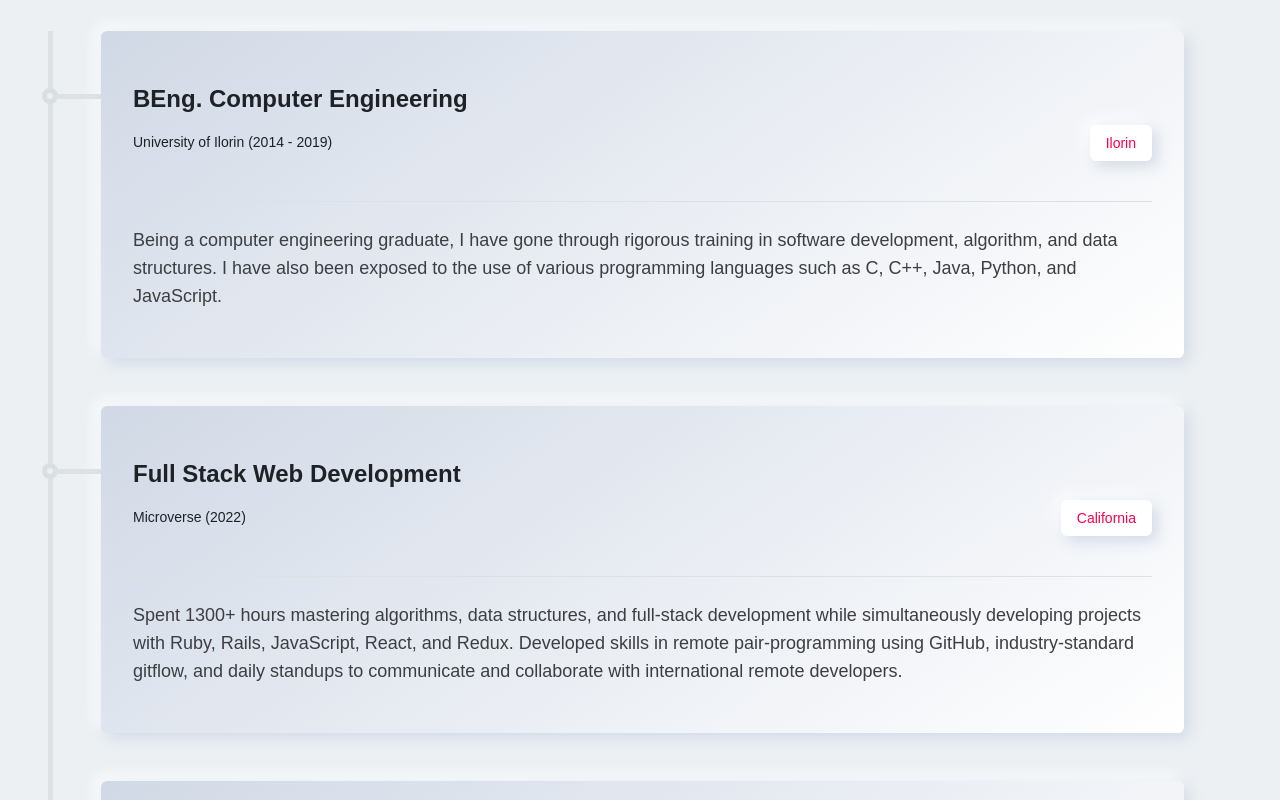
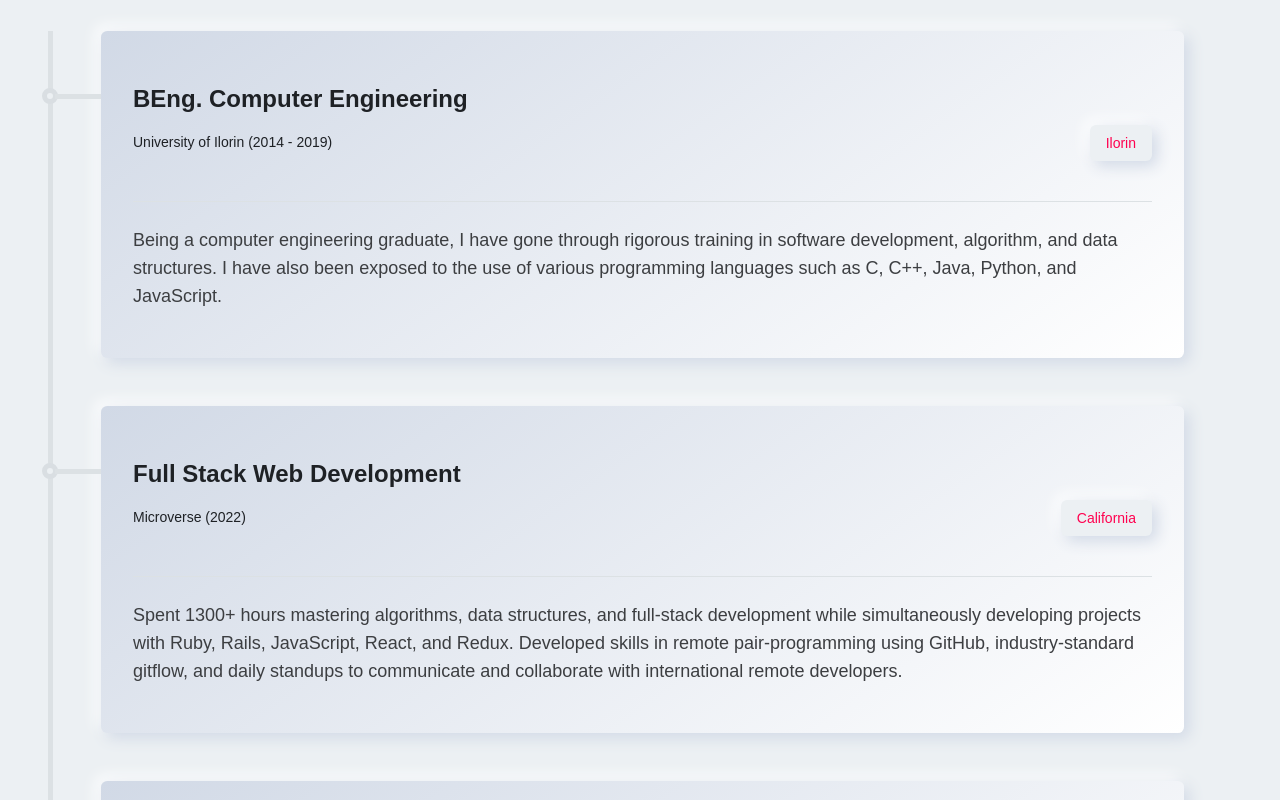
Before and after one commit to AdnanOlarmmi/Portfolio-Website, a React (Create React App) app: page / in a window 1280 px wide. Shown: the part 4780-5580 px from the top of the page. Built offline with nearby package versions, Linux system fonts and the light colour scheme.

Commit message:
Clear contrast

```diff
--- a/src/index.css
+++ b/src/index.css
@@ -648,9 +648,9 @@ nav li:hover {
 .edu__loc {
   padding: 0 1rem;
   line-height: 36px;
-  color: var(--third-red);
+  color: var(--primary-red);
   box-shadow: var(--primary-boxshadow);
-  background-color: var(--clear-white);
+  background-color: var(--basic-color);
   border-radius: 6px;
   font-weight: 500;
 }
```
